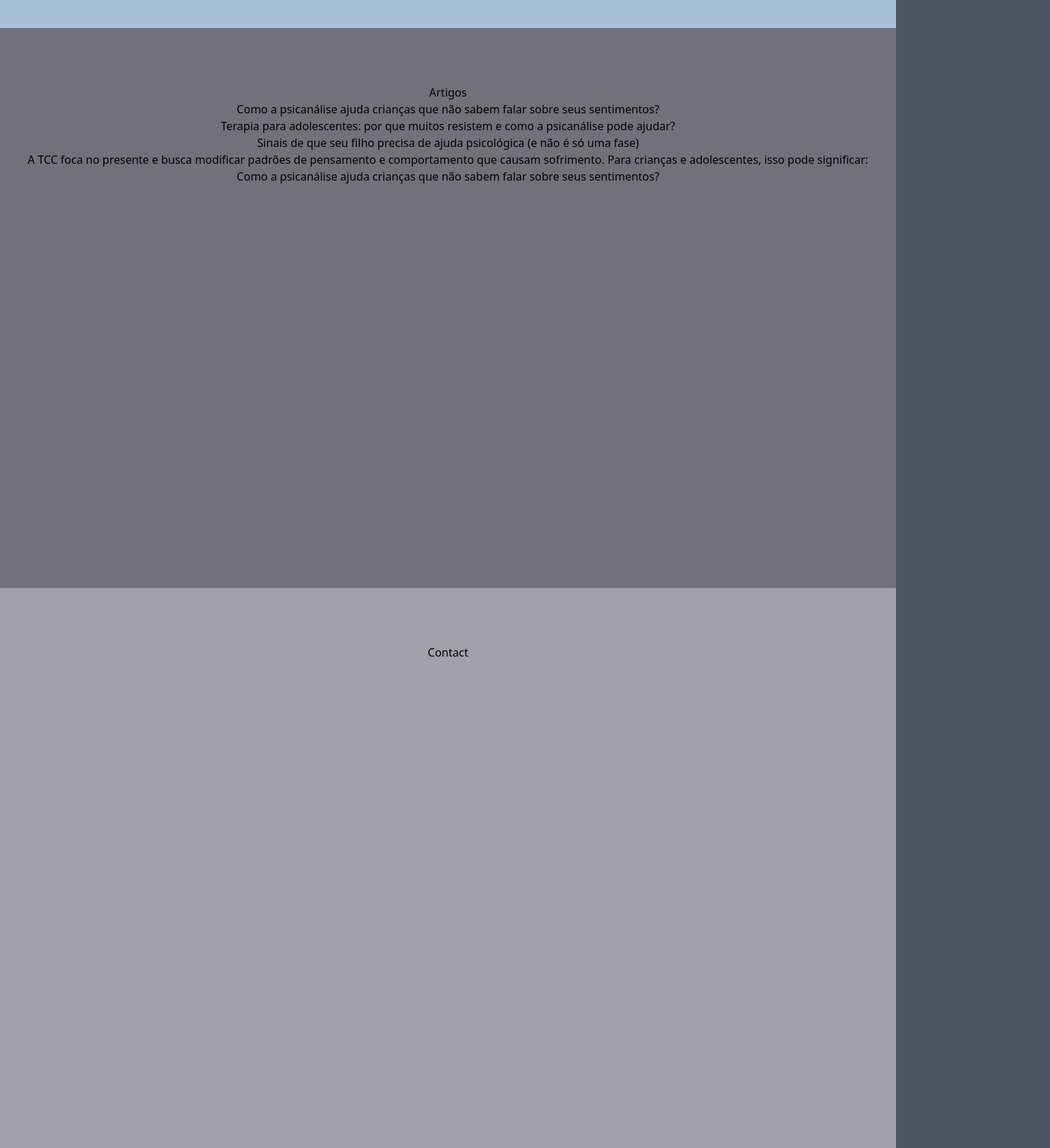
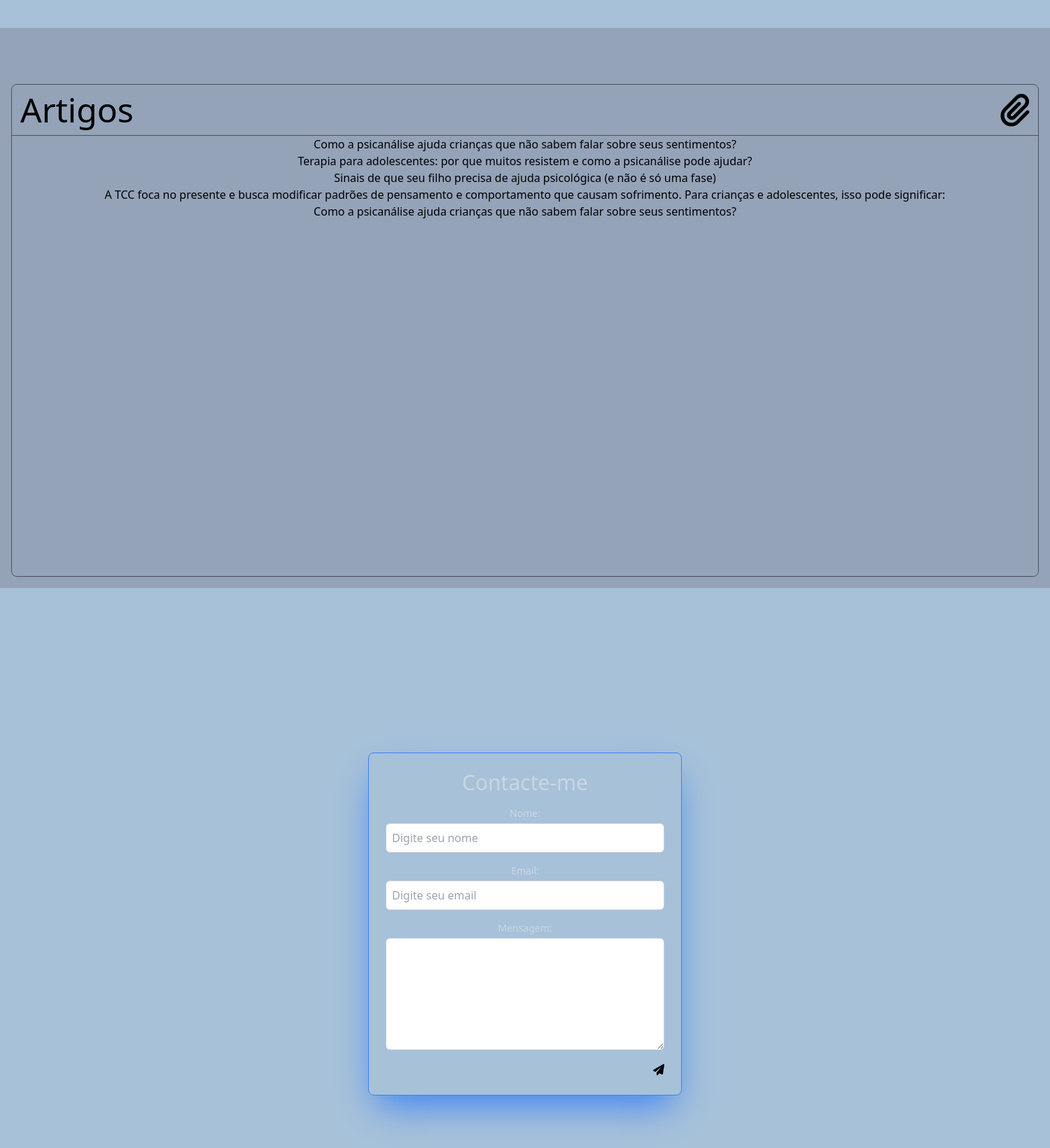
Before and after one commit to Gui7F/Site_Leana_Psicologa, a React (Vite) app: page / in a window 1280 px wide. Shown: the part 1560-3200 px from the top of the page at 70% size, 1500 px wide, since content can reach past the window. Built offline with nearby package versions, Linux system fonts and the light colour scheme.

Commit message:
add: initial struct of articles page on SPA

```diff
--- a/package.json
+++ b/package.json
@@ -15,6 +15,7 @@
     "@fortawesome/free-regular-svg-icons": "^6.7.2",
     "@fortawesome/free-solid-svg-icons": "^6.7.2",
     "@fortawesome/react-fontawesome": "^0.2.2",
+    "emailjs-com": "^3.2.0",
     "react": "^19.0.0",
     "react-dom": "^19.0.0",
     "react-router-dom": "^7.2.0"
--- a/src/components/Articles.jsx
+++ b/src/components/Articles.jsx
@@ -1,31 +1,49 @@
-import { Link } from "react-router-dom"
+import { Link } from "react-router-dom";
+import { FontAwesomeIcon } from "@fortawesome/react-fontawesome";
+import { faPaperclip } from "@fortawesome/free-solid-svg-icons";
 const Articles = () => {
   return (
-    <div>
-      <h1 className="">Artigos</h1>
-      <div>
-       <Link target="_blank" to="article_1">
-       <h2>Como a psicanálise ajuda crianças que não sabem falar sobre seus sentimentos?</h2>
-       </Link>
+    <div className="border border-zinc-600 rounded-lg h-full">
+      <div className="flex justify-between text-5xl border-b border-b-zinc-600">
+        <h1 className="text-start p-3">Artigos</h1>
+
+        <FontAwesomeIcon icon={faPaperclip} className="p-3"/>
       </div>
       <div>
-      <h2>Terapia para adolescentes: por que muitos resistem e como a psicanálise pode ajudar?</h2>
-
+        <Link target="_blank" to="article_1">
+          <h2>
+            Como a psicanálise ajuda crianças que não sabem falar sobre seus
+            sentimentos?
+          </h2>
+        </Link>
       </div>
       <div>
-
-      <h2>Sinais de que seu filho precisa de ajuda psicológica (e não é só uma fase)</h2>
+        <h2>
+          Terapia para adolescentes: por que muitos resistem e como a
+          psicanálise pode ajudar?
+        </h2>
       </div>
       <div>
-      <h2>A TCC foca no presente e busca modificar padrões de pensamento e comportamento que causam sofrimento. Para crianças e adolescentes, isso pode significar:</h2>
-
+        <h2>
+          Sinais de que seu filho precisa de ajuda psicológica (e não é só uma
+          fase)
+        </h2>
       </div>
       <div>
-      <h2>Como a psicanálise ajuda crianças que não sabem falar sobre seus sentimentos?</h2>
-
+        <h2>
+          A TCC foca no presente e busca modificar padrões de pensamento e
+          comportamento que causam sofrimento. Para crianças e adolescentes,
+          isso pode significar:
+        </h2>
+      </div>
+      <div>
+        <h2>
+          Como a psicanálise ajuda crianças que não sabem falar sobre seus
+          sentimentos?
+        </h2>
       </div>
     </div>
-  )
-}
+  );
+};
 
-export default Articles
+export default Articles;
--- a/src/components/Contact.jsx
+++ b/src/components/Contact.jsx
@@ -1,9 +1,108 @@
 
 
-const Contact = () => {
+import { useState } from "react";
+import emailjs from "emailjs-com";
+import { FontAwesomeIcon } from "@fortawesome/react-fontawesome";
+import { faPaperPlane } from "@fortawesome/free-solid-svg-icons";
+
+const Contato = () => {
+  const [nome, setNome] = useState("");
+  const [email, setEmail] = useState("");
+  const [message, setMessage] = useState("");
+
+  const handleSubmit = (e) => {
+    e.preventDefault();
+
+    const serviceID = "service_0yj6tgm"
+    const templateID = "template_mc26wi9"
+    const userID = "pnCCWaS-uwATSWwW9"
+
+    const templateParams = {
+      from_name : nome,
+      from_email : email,
+      message : message
+    }
+
+    emailjs
+     .send(serviceID, templateID, templateParams, userID)
+     .then((response) => {
+      console.log("E-mail enviado com sucesso!", response.status, response.text);
+      alert("Mensagem enviada com sucesso!");
+      setNome("");
+      setEmail("");
+      setMessage("");
+    })
+    .catch((error) => {
+      console.error("Erro ao enviar o e-mail:", error);
+      alert("Erro ao enviar a mensagem. Tente novamente."); // Feedback para o usuário
+    })
+  };
+
   return (
-    <div>Contact</div>
-  )
-}
+    <main className="flex justify-center items-center lg:h-screen max-[400px]:p-5 ">
+      <div className="w-full max-w-md border border-blue-500 p-6 rounded-lg shadow-2xl shadow-blue-500">
+      <form onSubmit={handleSubmit} >
+       <div className="mb-4">
+        <h1 className="lg:text-3xl max-[400px]:text-2xl text-slate-300">Contacte-me <i className="fa-solid fa-comments"></i></h1>
+       </div>
 
-export default Contact
+      <div className="mb-4">
+          <label
+            htmlFor="nome"
+            className="block text-sm font-medium text-slate-300 "
+          >
+            Nome:
+          </label>
+          <input
+            type="text"
+            id="nome"
+            name="nome"
+            value={nome}
+            onChange={(e) => setNome(e.target.value)}
+            required
+            className="mt-1 block w-full p-2 border border-gray-300 rounded-md focus:ring-blue-500 focus:border-blue-500"
+            placeholder="Digite seu nome"
+          />
+        </div>
+
+        <div className="mb-4">
+          <label
+            htmlFor="nome"
+            className="block text-sm font-medium text-slate-300"
+          >
+            Email:
+          </label>
+          <input
+            type="text"
+            value={email}
+            onChange={(e) => setEmail(e.target.value)}
+            required
+            className="mt-1 block w-full p-2 border border-gray-300 rounded-md focus:ring-blue-500 focus:border-blue-500"
+            placeholder="Digite seu email"
+          />
+        </div>
+
+        <div className="mb-4">
+          <label
+            htmlFor="nome"
+            className="block text-sm font-medium text-slate-300"
+          >
+            Mensagem:
+          </label>
+          <textarea
+            value={message}
+            onChange={(e) => setMessage(e.target.value)}
+            required
+            className="mt-1 block w-full p-2 h-40 border border-gray-300 rounded-md focus:ring-blue-500 focus:border-blue-500"
+          />
+        </div>
+        <div className="flex justify-end">
+          <button><FontAwesomeIcon icon={faPaperPlane}/></button>
+        </div>
+      </form>
+      </div>
+    </main>
+  );
+};
+
+export default Contato;
--- a/src/components/Main.jsx
+++ b/src/components/Main.jsx
@@ -28,11 +28,11 @@ const Main = () => {
         />
 
         {/* Seções do site */}
-        <div className="bg-mint-100 main_width sm:w-full m-auto" >
+        <div className="bg-mint-100 w-1500 m-auto" >
         <div ref={homeRef} className="section text-center h-svh  pt-[80px] pl-1 pr-1"><Home /></div>
-        <div ref={aboutMeRef} className="section text-center h-svh bg-[var(--color-mint-300)] pt-[80px] pl-1 pr-1"><AboutMe /></div>
-        <div ref={articlesRef} className="section text-center h-svh bg-zinc-500 pt-[80px] pl-1 pr-1" ><Articles /></div>
-        <div ref={contactRef} className="section text-center h-svh bg-zinc-400 pt-[80px] pl-1 pr-1"><Contact /></div>
+        <div ref={aboutMeRef} className="section text-center h-svh pt-[80px] pl-1 pr-1"><AboutMe /></div>
+        <div ref={articlesRef} className="section text-center bg-slate-400 h-svh pt-[80px] pl-4 pr-4 pb-4" ><Articles /></div>
+        <div ref={contactRef} className="section text-center h-svh pt-[80px] pl-1 pr-1"><Contact /></div>
         </div>
 
 
--- a/src/components/Navbar.jsx
+++ b/src/components/Navbar.jsx
@@ -64,7 +64,7 @@ function Navbar({
         </div>
 
         {/* Navbar */}
-        <div className="flex m-auto ">
+        <div className="flex m-auto max-[480px]:hidden">
           {["home","about","article","contact"].map((page) => (
             <nav key={page} className="flex ">
               <button
```
Also changed, not shown: 1 other file (tests, documents, lock files or other folders).
